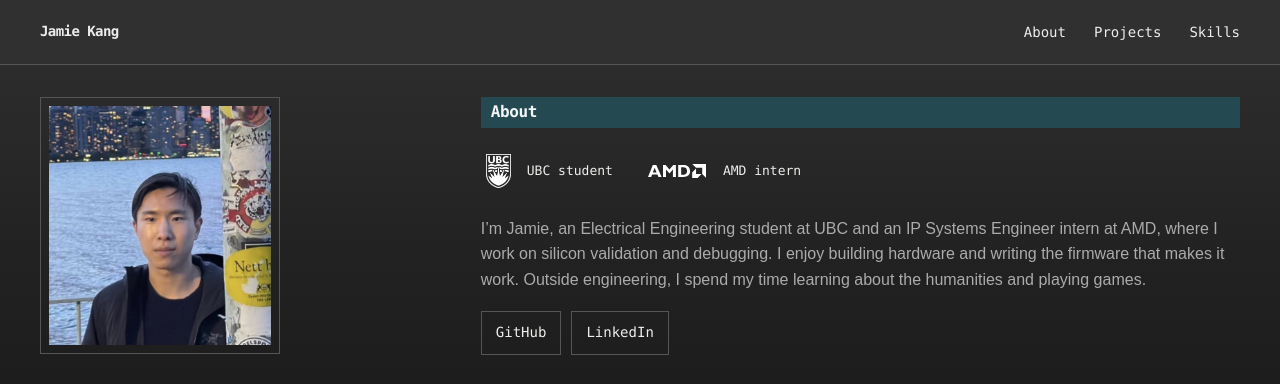
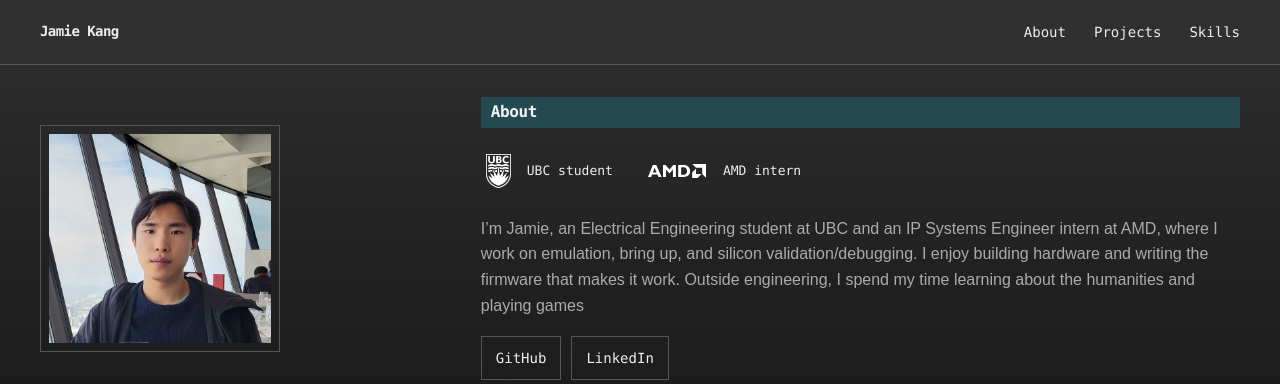
Before and after one commit to jamiek7-dev/engineering-portfolio, a plain HTML site: page index.html in a window 1280 px wide. Shown: the top 384 px of the page. Drawn offline with Linux system fonts and the light colour scheme.

Commit message:
Updated profile and bio

```diff
--- a/index.html
+++ b/index.html
@@ -338,7 +338,7 @@
     <section id="home" class="route active" aria-label="Home">
       <!-- Hero -->
       <section class="hero" id="about" aria-label="About Jamie">
-        <img class="portrait" src="images/jamie-portrait-cropped.png" alt="Jamie by the waterfront with the city skyline behind him" width="321" height="345" />
+        <img class="portrait" src="images/jamie-profile.png" alt="Jamie Kang" width="655" height="618" />
         <div class="hero-about">
 
           <h1>About</h1>
@@ -346,7 +346,7 @@
             <div class="affiliation"><img class="ubc-logo" src="images/ubc-logo.png" alt="UBC logo" /><span>UBC student</span></div>
             <div class="affiliation"><img class="amd-logo" src="images/amd-logo.svg" alt="AMD logo" /><span>AMD intern</span></div>
           </div>
-          <p class="sub">I’m Jamie, an Electrical Engineering student at UBC and an IP Systems Engineer intern at AMD, where I work on silicon validation and debugging. I enjoy building hardware and writing the firmware that makes it work. Outside engineering, I spend my time learning about the humanities and playing games.</p>
+          <p class="sub">I’m Jamie, an Electrical Engineering student at UBC and an IP Systems Engineer intern at AMD, where I work on emulation, bring up, and silicon validation/debugging. I enjoy building hardware and writing the firmware that makes it work. Outside engineering, I spend my time learning about the humanities and playing games</p>
         <div class="row">
           <!-- <a class="btn" href="resume.pdf" download>Download Resume</a> -->
           <a class="btn outline" href="https://github.com/jamiekang7" target="_blank" rel="noreferrer">GitHub</a>
```
Also changed, not shown: images/jamie-profile.png (added).
